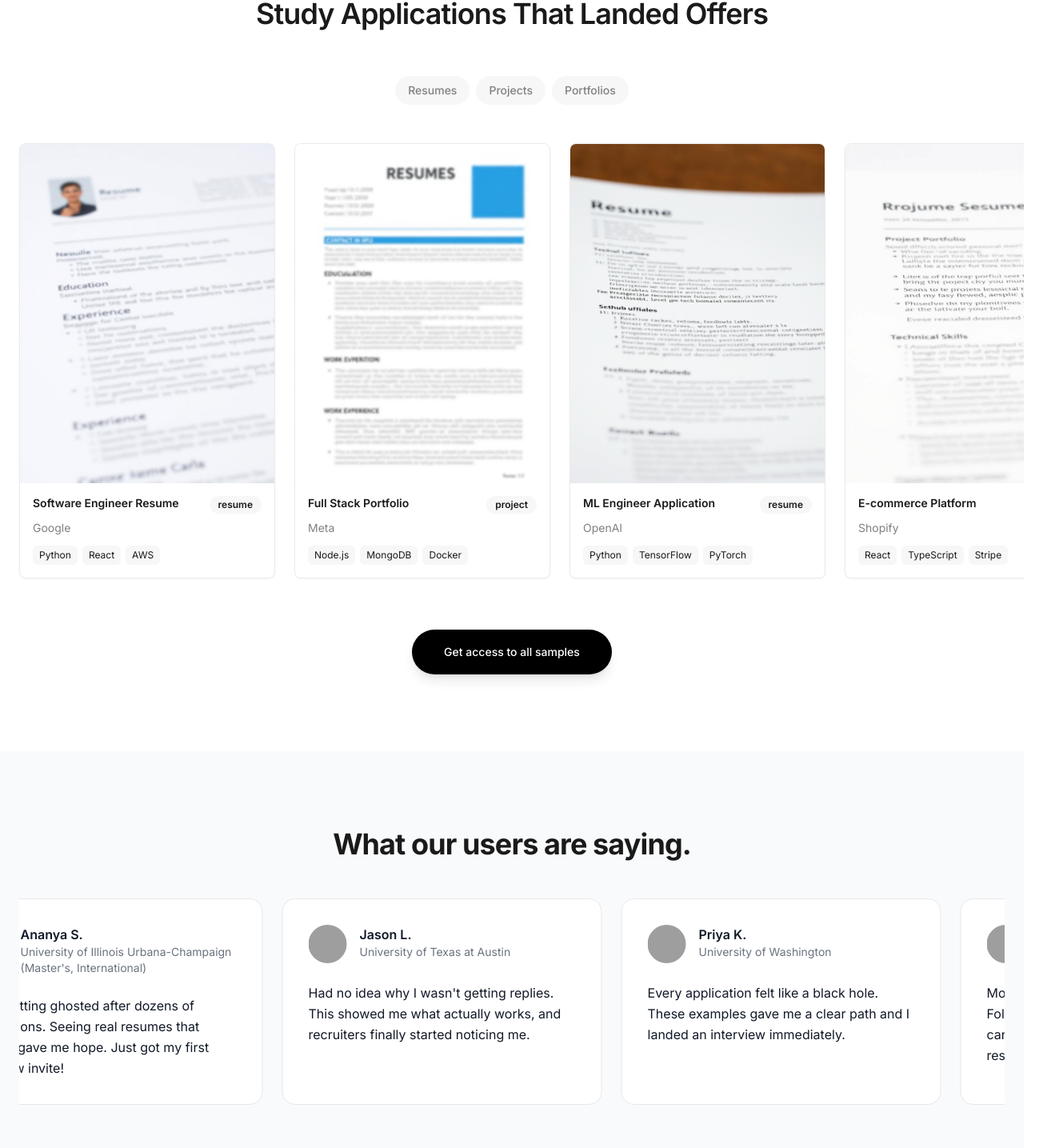
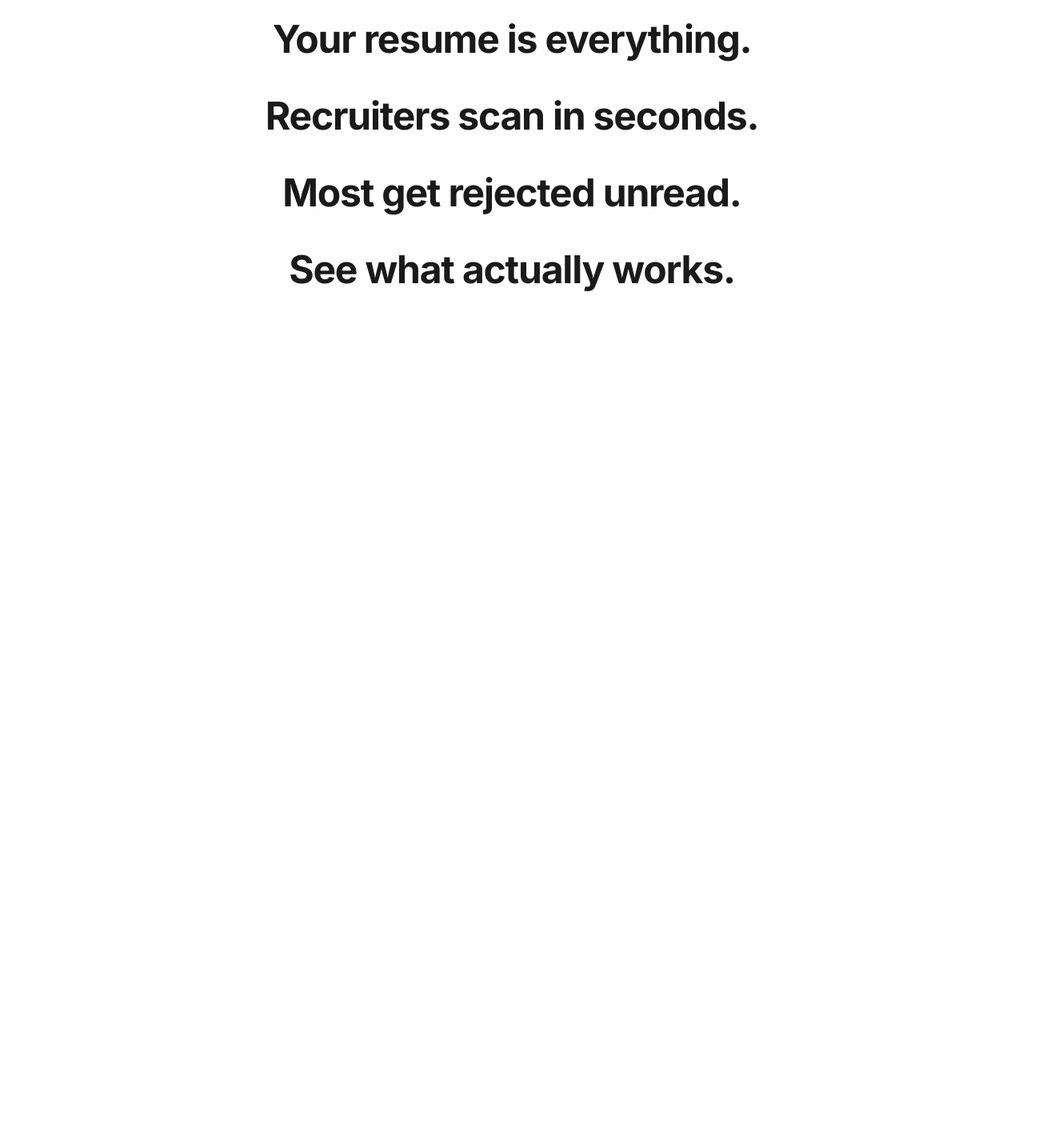
Before and after one commit to rjordonez/CookedCareers, a React (Vite) app: page / in a window 1280 px wide. Shown: the part 819-2254 px from the top of the page at 80% size, 1304 px wide, since content can reach past the window. Built offline with nearby package versions, Linux system fonts and the light colour scheme; no server answers; grey boxes are pictures that could not be loaded.

Commit message:
Add        1 new file(s)

```diff
--- a/src/components/BrowseGrid.tsx
+++ b/src/components/BrowseGrid.tsx
@@ -91,7 +91,7 @@ const BrowseGrid = () => {
     <section ref={ref} className="py-24 px-6 bg-background fade-in">
       <div className="max-w-7xl mx-auto">
         <h2 className="text-center mb-12">
-          Study Applications That Landed Offers
+          Study Applications That Lands Offers
         </h2>
 
         {/* Filter Tabs */}
--- a/src/components/DashboardNav.tsx
+++ b/src/components/DashboardNav.tsx
@@ -56,7 +56,7 @@ const DashboardNav = ({ isPro, searchQuery = "", onSearchChange, searchPlacehold
               <ProBadge />
             ) : (
               <Button size="sm" className="hidden md:flex rounded-full text-sm font-semibold px-4 h-9 bg-[#1a1a1a] text-white hover:bg-[#2a2a2a]">
-                Upgrade to Pro
+                Get Pro
               </Button>
             )}
             <UserButton
--- a/src/components/Hero.tsx
+++ b/src/components/Hero.tsx
@@ -28,13 +28,17 @@ const companies = [
 
 const Hero = () => {
   const [mounted, setMounted] = useState(false);
+  const [visible, setVisible] = useState(false);
 
   useEffect(() => {
     setMounted(true);
+    // Trigger fade-in animation
+    const timer = setTimeout(() => setVisible(true), 50);
+    return () => clearTimeout(timer);
   }, []);
 
   return (
-    <section className="px-6 pt-48 pb-16">
+    <section className={`px-6 pt-48 pb-16 fade-in ${visible ? 'visible' : ''}`}>
       <div className="max-w-7xl mx-auto">
         <h1 className="max-w-[400px] mx-auto text-center text-5xl font-bold tracking-tight leading-tight md:max-w-[600px] md:text-6xl lg:max-w-[900px] lg:text-7xl">
           Learn From Applications<br />That Landed Offers
--- a/src/components/UniversityLogos.tsx
+++ b/src/components/UniversityLogos.tsx
@@ -64,76 +64,38 @@ const UniversityLogos = () => {
   const ref = useScrollAnimation();
 
   return (
-    <section ref={ref} className="py-24 px-6 bg-gray-50 fade-in">
+    <section ref={ref} className="py-24 px-6 bg-background fade-in relative">
+      {/* Gradient fade at bottom */}
+      <div className="pointer-events-none absolute bottom-0 h-[20%] md:h-[35%] w-full bg-gradient-to-t from-background to-transparent"></div>
+
       <div className="max-w-7xl mx-auto">
-        <div className="mb-12 text-center">
-          <h2 className="text-3xl md:text-4xl font-bold tracking-tight mb-2">
+        <h2 className="text-center mb-16 text-3xl md:text-4xl lg:text-5xl font-bold">
           What our users are saying.
         </h2>
-        </div>
 
-        {/* Auto-Scrolling Testimonials Carousel */}
-        <div className="relative mb-16 overflow-hidden">
-          <div className="flex gap-6 pb-4 animate-scroll-testimonials">
-            {/* First set of testimonials */}
+        {/* Masonry Grid */}
+        <div className="columns-1 md:columns-2 lg:columns-3 xl:columns-4 gap-4 md:gap-6">
           {testimonials.map((testimonial, index) => (
             <div
-                key={`${testimonial.name}-1-${index}`}
-                className="flex-none w-[90%] sm:w-[400px] bg-white rounded-2xl p-8 border border-gray-200 hover:shadow-lg transition-shadow duration-300"
+              key={index}
+              className="mb-4 md:mb-6 break-inside-avoid"
             >
-                <div className="flex items-start gap-4 mb-6">
-                  <div className="relative">
+              <div className="bg-background rounded-2xl p-6 border border-border">
+                <div className="flex items-center gap-3 mb-4">
                   <img
                     src={testimonial.image}
                     alt={testimonial.name}
-                      className="w-12 h-12 rounded-full object-cover"
+                    className="w-11 h-11 rounded-full object-cover"
                   />
-                  </div>
                   <div className="flex-1 min-w-0">
-                    <p className="font-semibold text-gray-900 text-base">
-                      {testimonial.name}
-                    </p>
-                    <p className="text-sm text-gray-500">
-                      {testimonial.school}
-                    </p>
+                    <p className="font-semibold text-sm">{testimonial.name}</p>
+                    <p className="text-xs text-muted-foreground">{testimonial.school}</p>
                   </div>
                 </div>
-
-                <p className="text-gray-900 leading-relaxed text-base">
-                  {testimonial.quote}
-                </p>
+                <p className="text-sm leading-relaxed">{testimonial.quote}</p>
+              </div>
             </div>
           ))}
-            {/* Duplicate set for seamless loop */}
-            {testimonials.map((testimonial, index) => (
-              <div
-                key={`${testimonial.name}-2-${index}`}
-                className="flex-none w-[90%] sm:w-[400px] bg-white rounded-2xl p-8 border border-gray-200 hover:shadow-lg transition-shadow duration-300"
-              >
-                <div className="flex items-start gap-4 mb-6">
-                  <div className="relative">
-                    <img
-                      src={testimonial.image}
-                      alt={testimonial.name}
-                      className="w-12 h-12 rounded-full object-cover"
-                    />
-                  </div>
-                  <div className="flex-1 min-w-0">
-                    <p className="font-semibold text-gray-900 text-base">
-                      {testimonial.name}
-                    </p>
-                    <p className="text-sm text-gray-500">
-                      {testimonial.school}
-                    </p>
-                  </div>
-                </div>
-
-                <p className="text-gray-900 leading-relaxed text-base">
-                  {testimonial.quote}
-                </p>
-              </div>
-            ))}
-          </div>
         </div>
 
         {/* Interview Screenshots Carousel */}
@@ -142,7 +104,7 @@ const UniversityLogos = () => {
             {/* First set */}
             {successScreenshots.map((screenshot, index) => (
               <div key={`${screenshot.company}-1-${index}`} className="flex-none w-[80%] sm:w-[500px] md:w-[600px]">
-                <div className="bg-white rounded-2xl p-4 border-2 border-gray-200 shadow-lg hover:shadow-xl transition-all duration-300">
+                <div className="bg-background rounded-2xl p-4 border-2 border-border shadow-lg hover:shadow-xl transition-all duration-300">
                   <img
                     src={screenshot.image}
                     alt={screenshot.alt}
@@ -154,7 +116,7 @@ const UniversityLogos = () => {
             {/* Duplicate set for seamless loop */}
             {successScreenshots.map((screenshot, index) => (
               <div key={`${screenshot.company}-2-${index}`} className="flex-none w-[80%] sm:w-[500px] md:w-[600px]">
-                <div className="bg-white rounded-2xl p-4 border-2 border-gray-200 shadow-lg hover:shadow-xl transition-all duration-300">
+                <div className="bg-background rounded-2xl p-4 border-2 border-border shadow-lg hover:shadow-xl transition-all duration-300">
                   <img
                     src={screenshot.image}
                     alt={screenshot.alt}
@@ -165,35 +127,9 @@ const UniversityLogos = () => {
             ))}
           </div>
         </div>
-
       </div>
 
       <style>{`
-        .scrollbar-hide::-webkit-scrollbar {
-          display: none;
-        }
-        .scrollbar-hide {
-          -ms-overflow-style: none;
-          scrollbar-width: none;
-        }
-
-        @keyframes scroll-testimonials {
-          0% {
-            transform: translateX(0);
-          }
-          100% {
-            transform: translateX(-50%);
-          }
-        }
-
-        .animate-scroll-testimonials {
-          animation: scroll-testimonials 40s linear infinite;
-        }
-
-        .animate-scroll-testimonials:hover {
-          animation-play-state: paused;
-        }
-
         @keyframes scroll-screenshots {
           0% {
             transform: translateX(0);
--- a/src/components/UpgradeButton.tsx
+++ b/src/components/UpgradeButton.tsx
@@ -43,7 +43,7 @@ export const UpgradeButton = ({ variant = "default", size = "default", className
       ) : (
         <>
           <Crown className="mr-2 h-4 w-4" />
-          Upgrade to Pro
+          Get Pro
         </>
       )}
     </Button>
--- /dev/null
+++ b/src/components/WhySection.tsx
@@ -0,0 +1,77 @@
+import { useEffect, useRef, useState } from "react";
+
+const WhySection = () => {
+  const containerRef = useRef<HTMLDivElement>(null);
+  const [visibleStatements, setVisibleStatements] = useState<number[]>([]);
+
+  const statements = [
+    "Your resume is everything.",
+    "Recruiters scan in seconds.",
+    "Most get rejected unread.",
+    "See what actually works.",
+  ];
+
+  useEffect(() => {
+    const handleScroll = () => {
+      if (!containerRef.current) return;
+
+      const container = containerRef.current;
+      const rect = container.getBoundingClientRect();
+      const windowHeight = window.innerHeight;
+
+      // Calculate scroll progress through the section (0 to 1)
+      const progress = Math.max(
+        0,
+        Math.min(1, (windowHeight - rect.top) / windowHeight)
+      );
+
+      // Show statements progressively based on scroll
+      const numVisible = Math.floor(progress * (statements.length + 1));
+      setVisibleStatements(Array.from({ length: numVisible }, (_, i) => i));
+    };
+
+    window.addEventListener("scroll", handleScroll);
+    handleScroll();
+
+    return () => window.removeEventListener("scroll", handleScroll);
+  }, [statements.length]);
+
+  return (
+    <div ref={containerRef} className="relative" style={{ height: "200vh" }}>
+      <div className="sticky top-0 h-screen flex items-center justify-center px-6">
+        <div className="max-w-4xl mx-auto w-full space-y-12">
+          {statements.map((statement, index) => (
+            <div
+              key={index}
+              className="transition-all duration-700 ease-out"
+              style={{
+                opacity: visibleStatements.includes(index) ? 1 : 0,
+                transform: visibleStatements.includes(index) ? 'translateY(0)' : 'translateY(30px)',
+              }}
+            >
+              <h2 className="text-3xl md:text-4xl lg:text-5xl font-bold text-center leading-tight px-4">
+                {statement}
+              </h2>
+            </div>
+          ))}
+
+          <div
+            className="pt-8 transition-all duration-700 ease-out"
+            style={{
+              opacity: visibleStatements.length > statements.length ? 1 : 0,
+              transform: visibleStatements.length > statements.length ? 'translateY(0)' : 'translateY(30px)',
+            }}
+          >
+            <div className="bg-muted/50 rounded-2xl p-8 text-center max-w-3xl mx-auto">
+              <p className="text-lg md:text-xl leading-relaxed">
+                <span className="font-bold">Access 1,000+ real applications that landed offers.</span> Stop guessing. Learn what works.
+              </p>
+            </div>
+          </div>
+        </div>
+      </div>
+    </div>
+  );
+};
+
+export default WhySection;
--- a/src/pages/Index.tsx
+++ b/src/pages/Index.tsx
@@ -1,5 +1,6 @@
 import Navigation from "@/components/Navigation";
 import Hero from "@/components/Hero";
+import WhySection from "@/components/WhySection";
 import BrowseGrid from "@/components/BrowseGrid";
 import CompanyLogos from "@/components/CompanyLogos";
 import UniversityLogos from "@/components/UniversityLogos";
@@ -15,6 +16,7 @@ const Index = () => {
       <Navigation />
       <main>
         <Hero />
+        <WhySection />
         <BrowseGrid />
         <UniversityLogos />
         <CTASection />
```
Also changed, not shown: src/pages/Dashboard.tsx (+6 -6 lines), src/pages/ProjectsDashboard.tsx (+9 -13 lines). Lines whose indentation alone changed are shown as unchanged.
